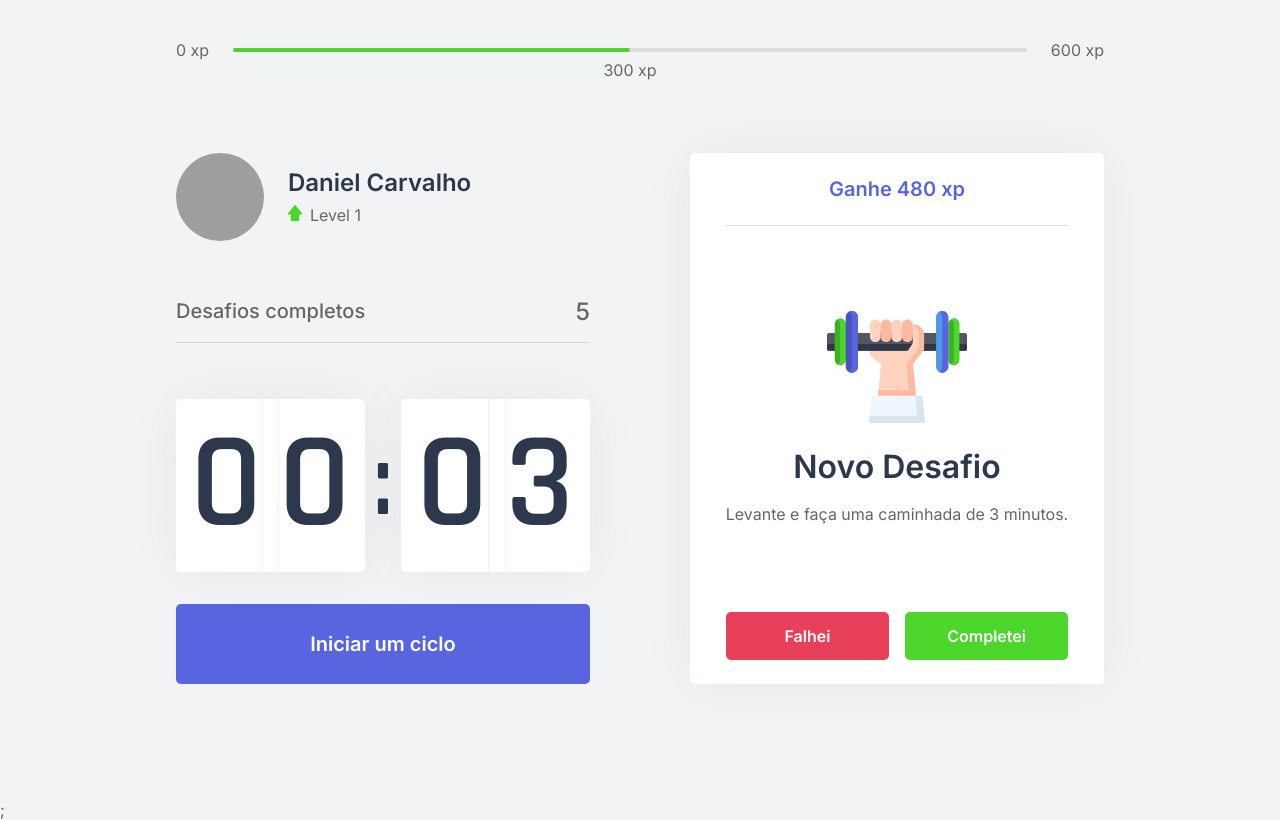
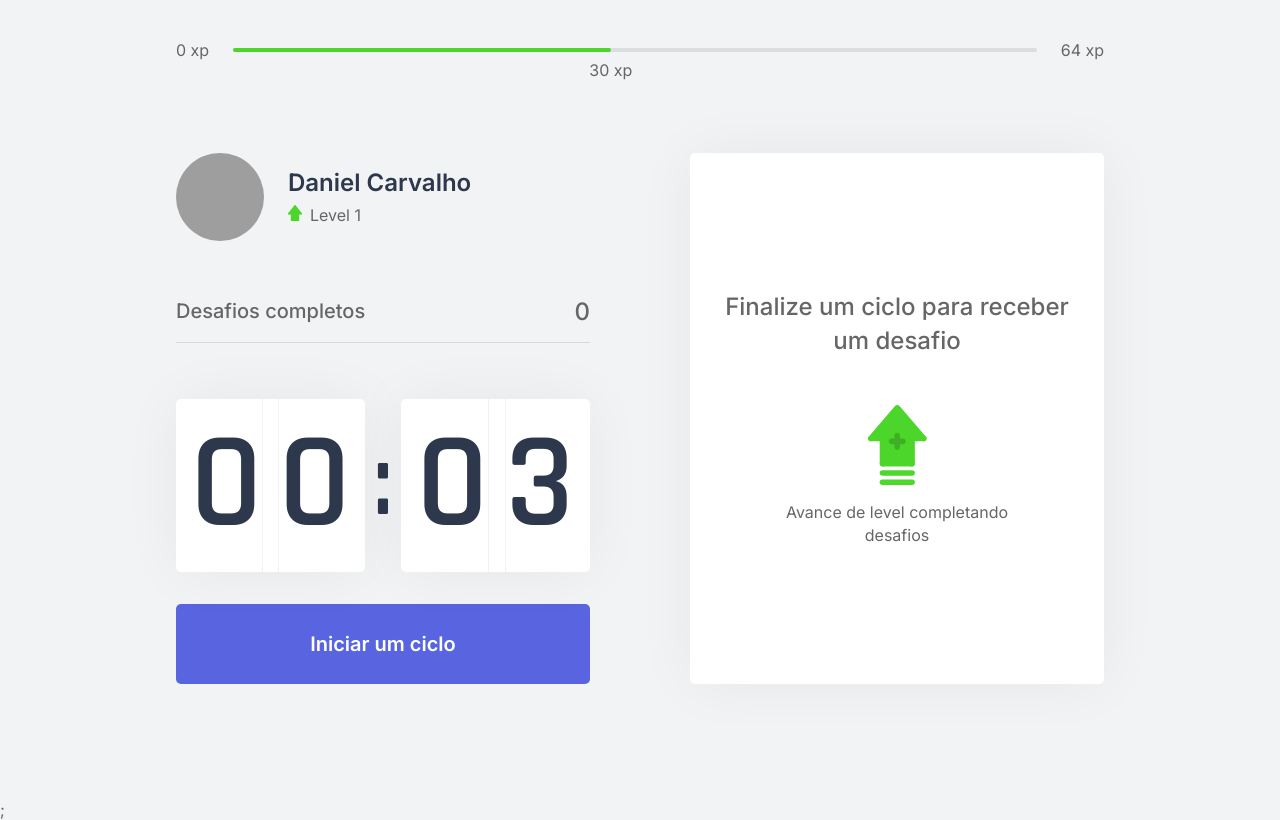
Before and after one commit to daniel30-07/weMove, a Next.js app: page / in a window 1280 px wide. Built offline with nearby package versions, Linux system fonts and the light colour scheme; grey boxes are pictures that could not be loaded.

Commit message:
Add countdown and challange logic

```diff
--- a/src/components/ChallengeBox.tsx
+++ b/src/components/ChallengeBox.tsx
@@ -3,24 +3,26 @@
 import styles from "../styles/components/ChallengeBox.module.css";
 
 export function ChallengeBox() {
-  const contextData = useContext(ChallengeContext);
+  const { activeChallenge, resetChallenge } = useContext(ChallengeContext);
 
-  console.log(contextData);
-
-  const hasActiveChallenge = true;
+  //const hasActiveChallenge = true;
 
   return (
     <div className={styles.challengeBoxContainer}>
-      {hasActiveChallenge ? (
+      {activeChallenge ? (
         <div className={styles.challengeActive}>
-          <header>Ganhe 480 xp</header>
+          <header>Ganhe {activeChallenge.amount}</header>
           <main>
-            <img src="icons/body.svg" alt="body" />
+            <img src={`icons/${activeChallenge.type}.svg`} alt="body" />
             <strong>Novo Desafio</strong>
-            <p>Levante e faça uma caminhada de 3 minutos.</p>
+            <p>{activeChallenge.description}</p>
           </main>
           <footer>
-            <button type="button" className={styles.failButton}>
+            <button
+              type="button"
+              className={styles.failButton}
+              onClick={resetChallenge}
+            >
               Falhei
             </button>
             <button type="button" className={styles.succeededButton}>
--- a/src/components/CompletedChalanges.tsx
+++ b/src/components/CompletedChalanges.tsx
@@ -1,10 +1,14 @@
+import { useContext } from "react";
+import { ChallengeContext } from "../contexts/ChallengesContexts";
 import styles from "../styles/components/CompletedChallenges.module.css";
 
 export function CompletedChallenges() {
+  const { challengeCompleted } = useContext(ChallengeContext);
+
   return (
     <div className={styles.completedChallengesContainer}>
       <span>Desafios completos</span>
-      <span>5</span>
+      <span>{challengeCompleted}</span>
     </div>
   );
 }
--- a/src/components/Countdown.tsx
+++ b/src/components/Countdown.tsx
@@ -1,5 +1,4 @@
 import { useContext, useEffect, useState } from "react";
-import { render } from "react-dom";
 import { ChallengeContext } from "../contexts/ChallengesContexts";
 
 import styles from "../styles/components/Countdown.module.css";
--- a/src/components/ExperienceBar.tsx
+++ b/src/components/ExperienceBar.tsx
@@ -1,17 +1,32 @@
+import { useContext } from "react";
+import { ChallengeContext } from "../contexts/ChallengesContexts";
 import styles from "../styles/components/ExperienceBar.module.css";
 
 export function ExperienceBar() {
+  const { currentExperience, experienceToNextLevel } = useContext(
+    ChallengeContext
+  );
+
+  const percentToNextLevel = Math.round(
+    (currentExperience * 100) / experienceToNextLevel
+  );
+
+  console.log("percent", percentToNextLevel);
+
   return (
     <header className={styles.experienceBar}>
       <span>0 xp</span>
       {/* div representa a barrinha */}
       <div>
-        <div style={{ width: "50%" }} />
-        <span className={styles.currentExperience} style={{ left: "50%" }}>
-          300 xp
+        <div style={{ width: `${percentToNextLevel}%` }} />
+        <span
+          className={styles.currentExperience}
+          style={{ left: `${percentToNextLevel}%` }}
+        >
+          {currentExperience} xp
         </span>
       </div>
-      <span>600 xp</span>
+      <span>{experienceToNextLevel} xp</span>
     </header>
   );
 }
--- a/src/contexts/ChallengesContexts.tsx
+++ b/src/contexts/ChallengesContexts.tsx
@@ -1,11 +1,20 @@
 import { createContext, useState, ReactNode } from "react";
+import challenges from "../../challenges.json";
 
+interface Challenge {
+  type: "body" | "eye";
+  description: string;
+  amount: number;
+}
 interface ChallengesContextsData {
   level: number;
   currentExperience: number;
   challengeCompleted: number;
+  activeChallenge: Challenge;
+  experienceToNextLevel: number;
   levelUp: () => void;
   startNewChallenge: () => void;
+  resetChallenge: () => void;
 }
 
 interface ChallengesProviderProps {
@@ -16,15 +25,25 @@
 
 export function ChallengesProvider({ children }: ChallengesProviderProps) {
   const [level, setLevel] = useState(1);
-  const [currentExperience, setCurrentExperience] = useState(0);
+  const [currentExperience, setCurrentExperience] = useState(30);
   const [challengeCompleted, setChallengeCompleted] = useState(0);
 
+  const [activeChallenge, setActiveChallenge] = useState(null);
+
+  const experienceToNextLevel = Math.pow((level + 1) * 4, 2);
   function levelUp() {
     setLevel(level + 1);
   }
 
   function startNewChallenge() {
-    console.log("new challenge");
+    const randomChallengeIndex = Math.floor(Math.random() * challenges.length);
+    const challenge = challenges[randomChallengeIndex];
+
+    setActiveChallenge(challenge);
+  }
+
+  function resetChallenge() {
+    setActiveChallenge(null);
   }
 
   return (
@@ -33,8 +52,11 @@
         level,
         currentExperience,
         challengeCompleted,
+        activeChallenge,
+        experienceToNextLevel,
         levelUp,
         startNewChallenge,
+        resetChallenge,
       }}
     >
       {children}
```
